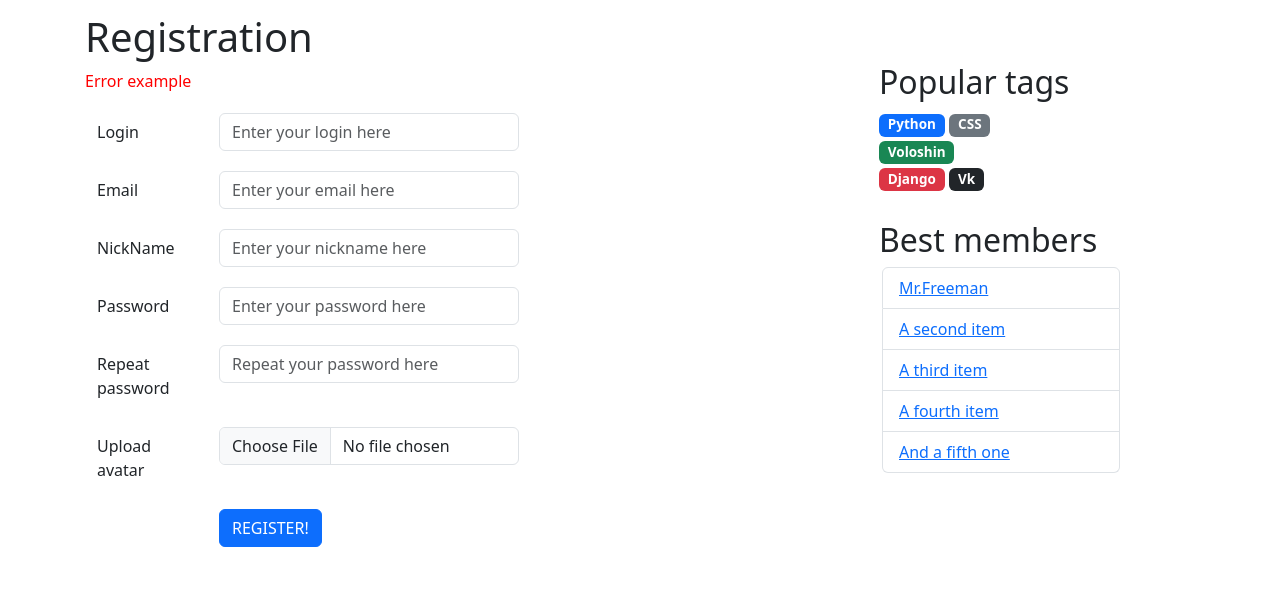
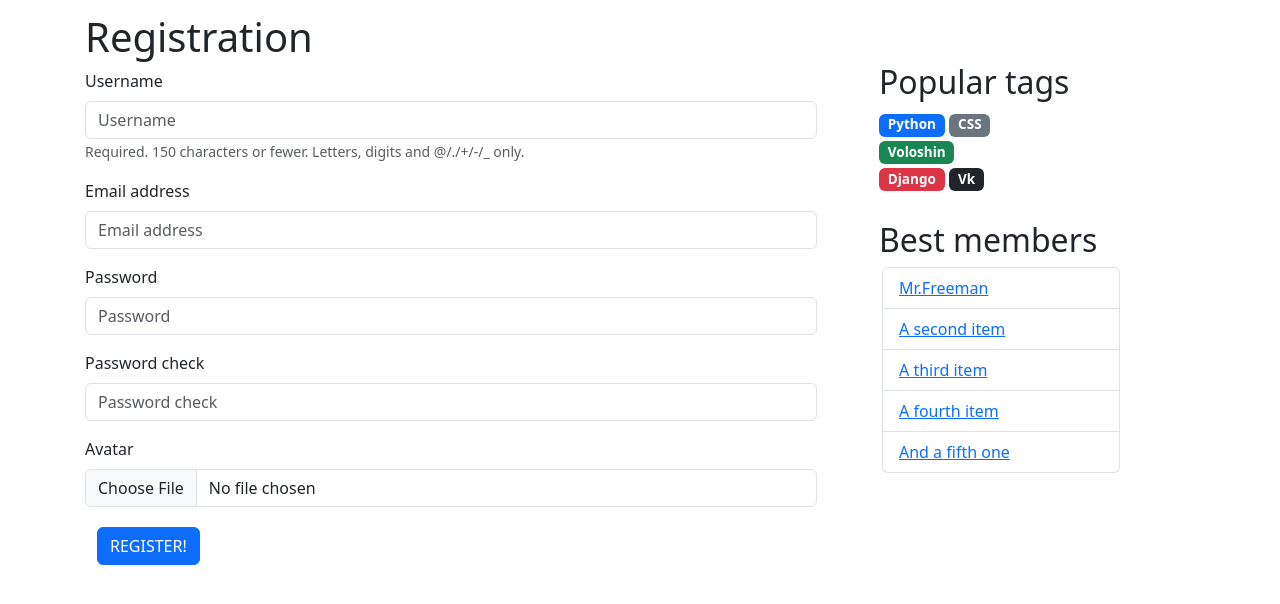
Before and after one commit to Karpov-Ivan/AskKarpov, a Django app: page /signup in a window 1280 px wide. Shown: the part 71-675 px from the top of the page. Run offline with Django 4.2, Linux system fonts and the light colour scheme; some libraries are stand-ins or nearby versions.

Commit message:
Homework 4

```diff
--- a/AskKarpov/app/forms.py
+++ b/AskKarpov/app/forms.py
@@ -1,5 +1,62 @@
 from django import forms
+from .models import User
+from .models import Profile, Answer
+
 
 class LoginForm(forms.Form):
     username = forms.CharField()
     password = forms.CharField(min_length=8, widget=forms.PasswordInput)
+
+
+class RegisterForm(forms.ModelForm):
+    password = forms.CharField(min_length=8, widget=forms.PasswordInput)
+    password_check = forms.CharField(min_length=8, widget=forms.PasswordInput)
+    avatar = forms.ImageField(required=False)
+
+    class Meta:
+        model = User
+        fields = ['username', 'email', 'password']
+
+    def clean(self):
+        password = self.cleaned_data['password']
+        password_check = self.cleaned_data['password_check']
+
+        if password and password_check and password != password_check:
+            self.add_error('password', 'Passwords do not match')
+            self.add_error('password_check', 'Passwords do not match')
+
+    def save(self, **kwargs):
+        avatar = self.files.get('avatar')
+        self.cleaned_data.pop('password_check')
+        self.cleaned_data.pop('avatar')
+
+        username = self.cleaned_data.get('username')
+        email = self.cleaned_data.get('email')
+        avatar = self.files.get('avatar')
+        print(avatar)
+
+        try:
+            user = User.objects.get(username=username, email=email)
+            self.add_error('username', 'User with this username or email already exists.')
+            self.add_error('email', 'User with this username or email already exists.')
+            return None
+        except User.DoesNotExist:
+            user = User.objects.create_user(**self.cleaned_data)
+            if avatar is not None:
+                Profile.objects.create(user=user, avatar=avatar)
+            return user
+
+
+class AnswerForm(forms.Form):
+    answer_text = forms.CharField(widget=forms.Textarea)
+
+    def clean(self):
+        answer_text = self.cleaned_data.get('answer_text')
+
+        if not answer_text:
+            self.add_error('answer_text', 'Answer text cannot be empty.')
+
+    def save(self, question, author):
+        answer_text = self.cleaned_data.get('answer_text')
+        answer = Answer.objects.create(text=answer_text, question=question, author=author, correct=False)
+        return answer
--- a/AskKarpov/app/urls.py
+++ b/AskKarpov/app/urls.py
@@ -7,7 +7,7 @@ urlpatterns = [
     path('tag/<tag_name>', views.tag, name='tag'),
     path('question/<int:question_id>', views.question, name='question'),
     path('login', views.login, name='login'),
-    path('logout', views.login, name='logout'),
+    path('logout', views.logout, name='logout'),
     path('signup', views.signup, name='signup'),
     path('ask', views.ask, name='ask'),
     path('settings', views.settings, name='settings'),
--- a/AskKarpov/app/views.py
+++ b/AskKarpov/app/views.py
@@ -2,12 +2,16 @@ from django.shortcuts import render, redirect, reverse
 from django.core.paginator import Paginator
 from django.http import Http404
 from django.contrib.auth import login as auth_login, authenticate
-from .forms import LoginForm
+from django.contrib.auth import logout as auth_logout
+from django.contrib.auth.decorators import login_required
+from django.views.decorators.csrf import csrf_protect
+from .forms import LoginForm, RegisterForm, AnswerForm
+from django.urls import reverse
 
 from .models import Question
 
 
-def paginate(request, objects, per_page=5):
+def paginate(request, objects, per_page=10):
     page_number = request.GET.get('page')
     paginator = Paginator(objects, per_page)
 
@@ -19,24 +23,39 @@ def paginate(request, objects, per_page=5):
     return page
 
 
+@login_required(login_url='login', redirect_field_name='continue')
 def index(request):
     try:
         questions = Question.objects.new()
-        return render(request, template_name='index.html', context={'questions': paginate(request, questions)})
+        return render(request, template_name='index.html',
+                      context={'questions': paginate(request, questions), 'user': request.user})
     except Question.DoesNotExist:
         raise Http404("Вопросы не найдены")
 
 
+@login_required(login_url='login', redirect_field_name='continue')
 def question(request, question_id):
     try:
         item = Question.objects.get(id=question_id)
         answers = item.answers.new()
+
+        if request.method == 'GET':
+            answer_form = AnswerForm()
+        if request.method == 'POST':
+            answer_form = AnswerForm(request.POST)
+            if answer_form.is_valid():
+                answer = answer_form.save(question=item, author=request.user.profile)
+                return redirect('question', question_id=question_id)
+        else:
+            form = AnswerForm()
+
         return render(request, template_name='question.html',
-                      context={'question': item, 'questions': paginate(request, answers)})
+                      context={'question': item, 'questions': paginate(request, answers), 'form': answer_form})
     except Question.DoesNotExist:
         raise Http404("Вопрос не найден")
 
 
+@login_required(login_url='login', redirect_field_name='continue')
 def hot_question(request):
     try:
         best_questions = Question.objects.best()
@@ -46,6 +65,7 @@ def hot_question(request):
         raise Http404("Лучшие вопросы не найдены")
 
 
+@login_required(login_url='login', redirect_field_name='continue')
 def tag(request, tag_name):
     try:
         questions_with_tag = Question.objects.tag(tag_name=tag_name)
@@ -55,8 +75,8 @@ def tag(request, tag_name):
         raise Http404("Вопросы по тэгу не найдены")
 
 
+@csrf_protect
 def login(request):
-    print(request.POST)
     if request.method == 'GET':
         login_form = LoginForm(request.POST)
     if request.method == 'POST':
@@ -65,23 +85,42 @@ def login(request):
             user = authenticate(request, **login_form.cleaned_data)
             if user is not None:
                 auth_login(request, user)
-                return redirect(reverse('index'))
+                return redirect(request.GET.get('continue', '/'))
             else:
-                login_form.add_error(None, "Wrong password and user does not exist.")
+                login_form.add_error('username', "Wrong password and user does not exist.")
+                login_form.add_error('password', "Wrong password and user does not exist.")
 
     return render(request, template_name='login.html', context={"form": login_form})
 
+
 def logout(request):
-    auth.logout(request)
+    auth_logout(request)
     return redirect(reverse('login'))
 
+
 def signup(request):
-    return render(request, template_name='signup.html')
+    if request.method == 'GET':
+        user_form = RegisterForm()
+    if request.method == 'POST':
+        print(request.POST)
+        print(request.FILES)
+        user_form = RegisterForm(request.POST, request.FILES)
+        if user_form.is_valid():
+            user = user_form.save()
+            if user:
+                auth_login(request, user)
+                return redirect(request.GET.get('continue', '/'))
+            else:
+                user_form.add_error(None, error="User saving error!")
+
+    return render(request, template_name='signup.html', context={"form": user_form})
 
 
+@login_required(login_url='login', redirect_field_name='continue')
 def ask(request):
     return render(request, template_name='ask.html')
 
 
+@login_required(login_url='login', redirect_field_name='continue')
 def settings(request):
     return render(request, template_name='settings.html')
--- a/AskKarpov/askkarpov/settings.py
+++ b/AskKarpov/askkarpov/settings.py
@@ -43,7 +43,7 @@ MIDDLEWARE = [
     'django.middleware.security.SecurityMiddleware',
     'django.contrib.sessions.middleware.SessionMiddleware',
     'django.middleware.common.CommonMiddleware',
-    #'django.middleware.csrf.CsrfViewMiddleware',
+    'django.middleware.csrf.CsrfViewMiddleware',
     'django.contrib.auth.middleware.AuthenticationMiddleware',
     'django.contrib.messages.middleware.MessageMiddleware',
     'django.middleware.clickjacking.XFrameOptionsMiddleware',
@@ -118,6 +118,8 @@ USE_TZ = True
 # https://docs.djangoproject.com/en/4.2/howto/static-files/
 
 STATIC_URL = 'static/'
+MEDIA_URL = '/media/'
+MEDIA_ROOT = BASE_DIR / 'media'
 
 # Default primary key field type
 # https://docs.djangoproject.com/en/4.2/ref/settings/#default-auto-field
--- a/AskKarpov/static/css/main.css
+++ b/AskKarpov/static/css/main.css
@@ -46,6 +46,7 @@ main > .container {
     color: white;
     margin-right: 50px;
     max-width: 500px;
+    white-space: nowrap;
 }
 
 .row.user .setting{
--- a/AskKarpov/templates/layouts/base.html
+++ b/AskKarpov/templates/layouts/base.html
@@ -23,26 +23,29 @@
                     <a href="{% url 'ask' %}" class="btn btn-outline-success ms-2">Ask!</a>
                 </form>
             </div>
-            <div class="row user" style="display: none;">
-                <div class="col-4">
+            {% if user.is_authenticated %}
+            <div class="row user">
+                <div class="col-5">
                     <img src="{% static '/img/css_ava.png' %}" alt="" class="avatar"/>
                 </div>
-                <div class="col-8">
+                <div class="col-7">
                     <div class="username">
-                        Mr.Pepper
+                        {{ user.username }}
                     </div>
                     <div class="d-flex justify-content-between">
-                        <a class="setting" href="{%url 'settings'%}">Setting</a>
-                        <a class="log-out" href="{%url 'logout'%}">Log out</a>
+                        <a class="setting" href="{% url 'settings' %}">Setting</a>
+                        <a class="log-out" href="{% url 'logout' %}">Log out</a>
                     </div>
                 </div>
             </div>
+            {% else %}
             <div class="row nouser">
                 <div class="d-flex justify-content-between">
-                    <a class="log-in" href="{%url 'login'%}">Log in</a>
-                    <a class="register" href="{%url 'signup'%}">Register</a>
+                    <a class="log-in" href="{% url 'login' %}">Log in</a>
+                    <a class="register" href="{% url 'signup' %}">Register</a>
                 </div>
             </div>
+            {% endif %}
         </div>
     </nav>
 </header>
--- a/AskKarpov/templates/login.html
+++ b/AskKarpov/templates/login.html
@@ -8,9 +8,10 @@
 <h1>Log In</h1>
 
 <form action="/login" method="post" class="form-horizontal">
+    {% csrf_token %}
     {% bootstrap_form form %}
     <div class="form-group row">
-        <div class="col-sm-10 offset-sm-2">
+        <div class="col-sm-10">
             <button type="submit" class="btn btn-primary">LOG IN!</button>
         </div>
     </div>
--- a/AskKarpov/templates/signup.html
+++ b/AskKarpov/templates/signup.html
@@ -1,61 +1,21 @@
 {% extends 'layouts/base.html' %}
 
 {% load static %}
+{% load django_bootstrap5 %}
 
 {% block content %}
 
 <h1>Registration</h1>
 
-<p class="error">Error example</p>
+<form action="/signup" method="post" class="form-horizontal" enctype="multipart/form-data">
+    {% csrf_token %}
+    {% bootstrap_form form %}
 
-<form>
-  <div class="form-group row">
-    <label for="login" class="col-sm-2 col-form-label">Login</label>
-    <div class="col-sm-10">
-      <input type="text" class="form-control" id="login" placeholder="Enter your login here" maxlength="20">
+    <div class="form-group row">
+        <div class="col-sm-10">
+            <button type="submit" class="btn btn-primary">REGISTER!</button>
+        </div>
     </div>
-  </div>
-
-  <div class="form-group row">
-    <label for="email" class="col-sm-2 col-form-label">Email</label>
-    <div class="col-sm-10">
-      <input type="email" class="form-control" id="email" placeholder="Enter your email here" maxlength="50">
-    </div>
-  </div>
-
-  <div class="form-group row">
-    <label for="nickname" class="col-sm-2 col-form-label">NickName</label>
-    <div class="col-sm-10">
-      <input type="text" class="form-control" id="nickname" placeholder="Enter your nickname here" maxlength="20">
-    </div>
-  </div>
-
-  <div class="form-group row">
-    <label for="password" class="col-sm-2 col-form-label">Password</label>
-    <div class="col-sm-10">
-      <input type="password" class="form-control" id="password" placeholder="Enter your password here" maxlength="20">
-    </div>
-  </div>
-
-  <div class="form-group row">
-    <label for="repeatPassword" class="col-sm-2 col-form-label">Repeat password</label>
-    <div class="col-sm-10">
-      <input type="password" class="form-control" id="repeatPassword" placeholder="Repeat your password here" maxlength="20">
-    </div>
-  </div>
-
-  <div class="form-group row">
-    <label for="file" class="col-sm-2 col-form-label" >Upload avatar</label>
-    <div class="col-sm-10">
-      <input type="file" class="form-control" id="file" accept="image/*">
-    </div>
-  </div>
-
-  <div class="form-group row">
-    <div class="col-sm-10 offset-sm-2">
-      <button type="submit" class="btn btn-primary">REGISTER!</button>
-    </div>
-  </div>
 </form>
 
 {% endblock %}
```
Also changed, not shown: AskKarpov/app/management/commands/fill_db.py (+0 -73 lines), AskKarpov/templates/question.html (+9 -8 lines).
